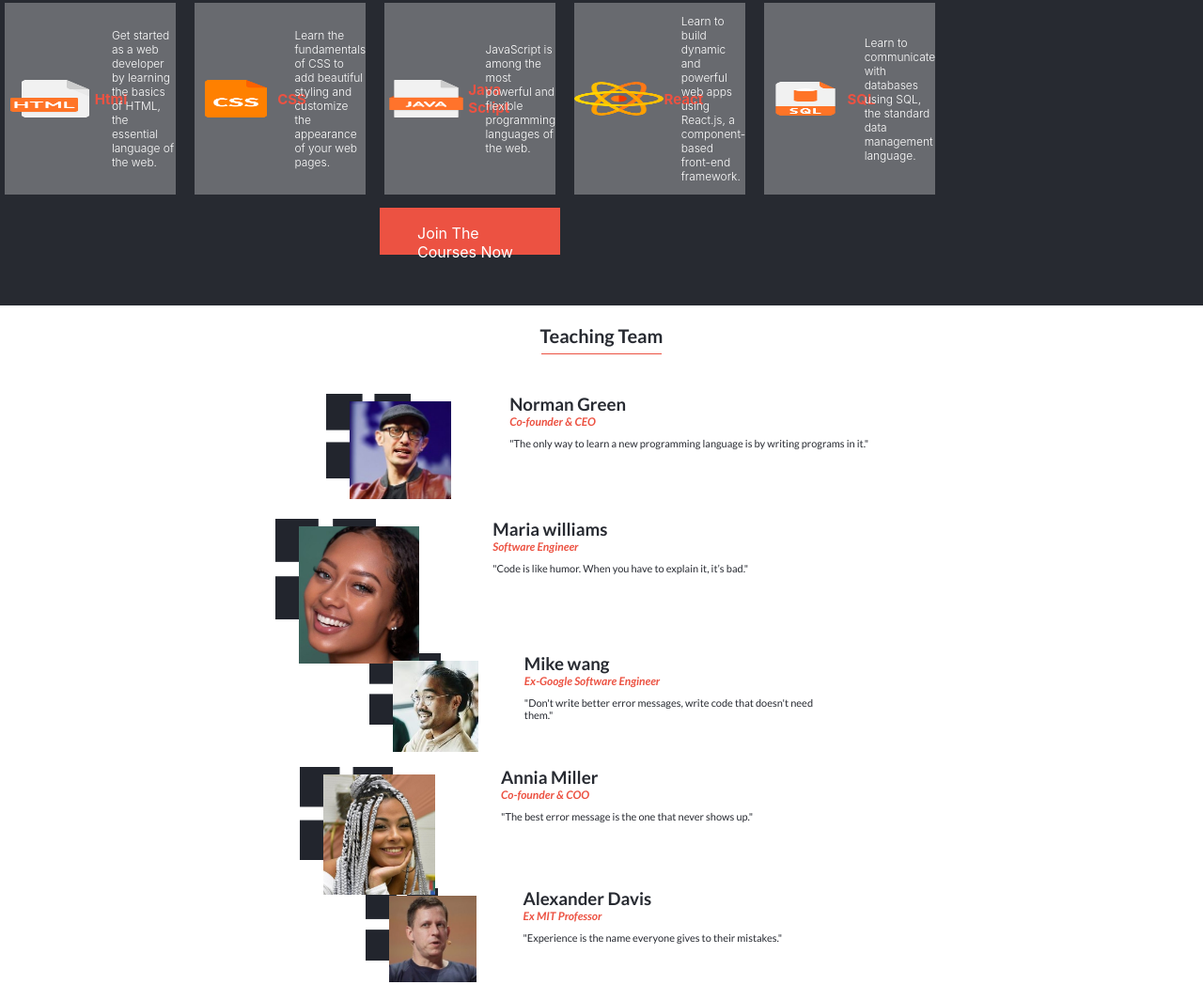
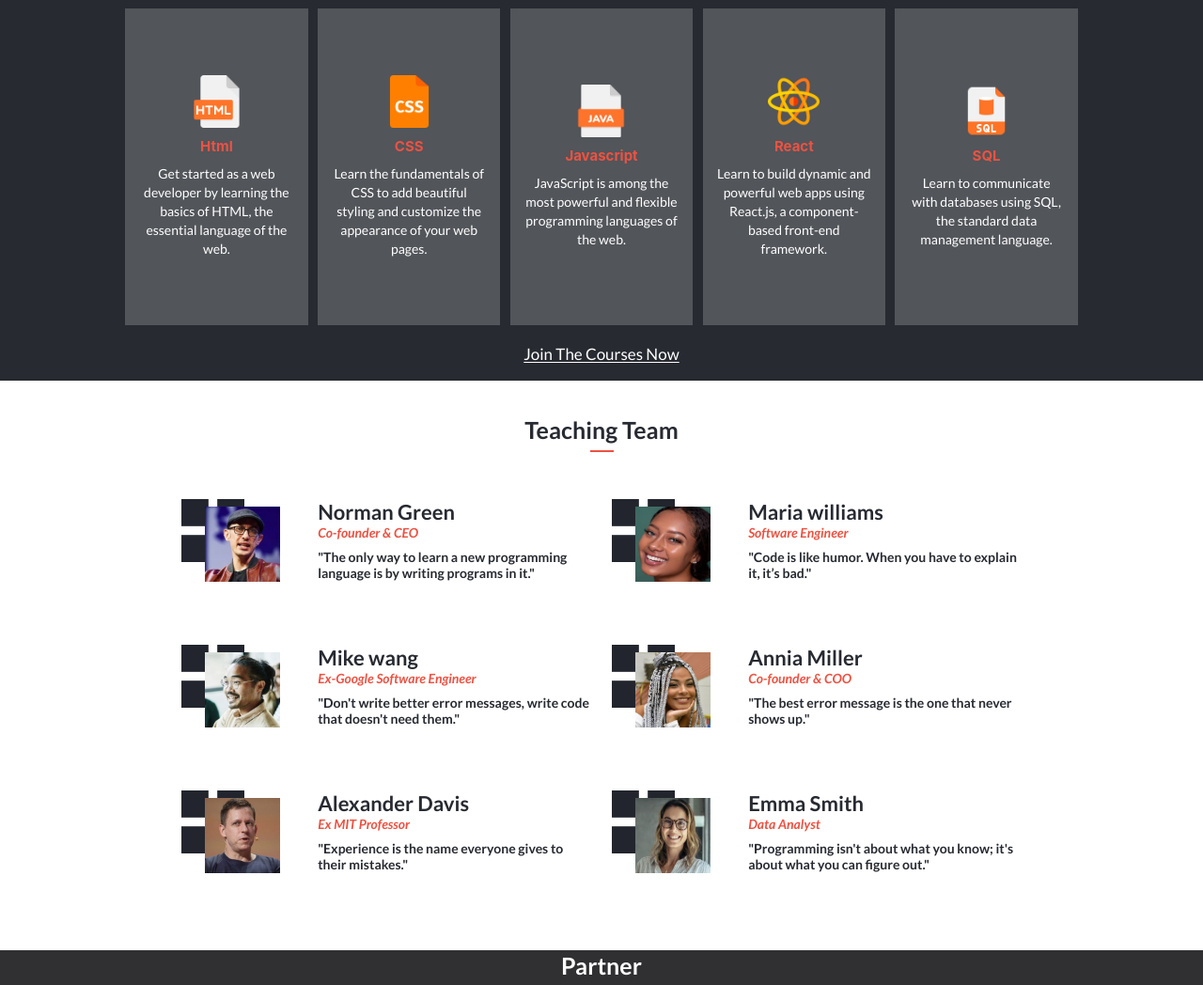
Before and after one commit to TimmyChan99/WebDev_Course, a website: page home.html in a window 1280 px wide. Shown: the part 635-1683 px from the top of the page at 94% size. Drawn offline with Linux system fonts and the light colour scheme.

Commit message:
update HOME page desktop version >> main course, team sections

```diff
--- a/about_style.css
+++ b/about_style.css
@@ -479,6 +479,7 @@ hr {
   .future_classes {
     padding: 4% 0;
   }
+
   .schedules {
     font-size: 17px;
   }
@@ -503,6 +504,7 @@ hr {
   .start_now {
     font-size: 17px;
   }
+
   /* Footer Section */
 
   .partners_section {
--- a/home.html
+++ b/home.html
@@ -86,7 +86,7 @@
             </div>
             <div class="card card3 d_flex_row">
                 <img class="course_icon" src="./images/javascript.png" alt="javascript">
-                <h3 class="course_name">Java<br>Script</h3>
+                <h3 class="course_name">Javascript</h3>
                 <p class="course_info">JavaScript is among the most powerful and flexible programming languages of
                     the web.</p>
             </div>
@@ -113,7 +113,7 @@
         <div class="the_team">
             <div class="teacher_info d_flex_row">
                 <div class="img_container">
-                    <img class="teacher_photo" src="./images/Norman_green.jpg" alt="Norman green">
+                    <img class="teacher_photo" src="./images/Norman_green1.jpg" alt="Norman green">
                 </div>
                 <div class="info d_flex_column">
                     <h3 class="name">Norman Green</h3>
@@ -124,7 +124,7 @@
             </div>
             <div class="teacher_info d_flex_row">
                 <div class="img_container">
-                    <img class="teacher_photo" src="./images/Maria_williams.jpg" alt="Maria williams">
+                    <img class="teacher_photo" src="./images/Maria_williams1.jpg" alt="Maria williams">
                 </div>
                 <div class="info d_flex_column">
                     <h3 class="name">Maria williams</h3>
@@ -135,7 +135,7 @@
             </div>
             <div class="teacher_info d_flex_row">
                 <div class="img_container">
-                    <img class="teacher_photo" src="./images/Mike_wang.jpg" alt="Mike wang">
+                    <img class="teacher_photo" src="./images/Mike_wang1.jpg" alt="Mike wang">
                 </div>
                 <div class="info d_flex_column">
                     <h3 class="name">Mike wang</h3>
@@ -146,7 +146,7 @@
             </div>
             <div class="teacher_info d_flex_row">
                 <div class="img_container">
-                    <img class="teacher_photo" src="./images/Annia_miller.jpg" alt="Annia Miller">
+                    <img class="teacher_photo" src="./images/Annia_miller1.jpg" alt="Annia Miller">
                 </div>
                 <div class="info d_flex_column">
                     <h3 class="name">Annia Miller</h3>
@@ -167,7 +167,7 @@
             </div>
             <div class="teacher_info d_flex_row">
                 <div class="img_container">
-                    <img class="teacher_photo" src="./images/emma_Smith.jpg" alt="Emma Smith">
+                    <img class="teacher_photo" src="./images/emma_Smith1.jpg" alt="Emma Smith">
                 </div>
                 <div class="info d_flex_column">
                     <h3 class="name">Emma Smith</h3>
--- a/home_style.css
+++ b/home_style.css
@@ -137,7 +137,7 @@ hr {
 }
 
 .card {
-  background-color: rgba(255, 255, 255, 0.3);
+  background-color: rgba(255, 255, 255, 0.2);
   width: 95%;
   height: 85px;
   justify-content: space-evenly;
@@ -145,21 +145,25 @@ hr {
 }
 
 .course_icon {
-  width: 10vw;
-  height: 5vh;
+  width: 45px;
+  height: 46px;
 }
 
 .course_name {
   color: #ec5242;
   font-size: 15px;
-  width: 10%;
+  width: 20%;
+  text-align: center;
+  overflow-wrap: break-word;
 }
 
 .course_info {
   color: #fff;
-  font-weight: 300;
+  font-weight: 400;
   font-size: 12px;
   width: 50%;
+  line-height: 15px;
+  font-family: 'Lato', sans-serif;
 }
 
 .course_link {
@@ -170,6 +174,7 @@ hr {
   padding: 17px 40px;
   margin-top: 20px;
   margin-bottom: 30px;
+  font-family: 'Lato', sans-serif;
 }
 
 /* Teaching Team Section */
@@ -327,6 +332,10 @@ footer {
     color: #272a31;
   }
 
+  .logo span {
+    color: #ec5242;
+  }
+
   .navbar {
     list-style: none;
     width: 40vw;
@@ -364,24 +373,123 @@ footer {
   /* Courses Section */
 
   .main_courses {
-    height: 50vh;
+    height: 60vh;
   }
-.card {
-  height: 100%;
-}
+
+  .card {
+    height: 100%;
+    flex-direction: column;
+    justify-content: center;
+  }
 
   .cards_container {
-    grid-template-columns: repeat(5, 15%);
-    grid-template-rows: 20% 60% 20%;
+    grid-template-columns: repeat(5, 16%);
+    grid-template-rows: 20% 95% 20%;
+    justify-content: center;
+    place-items: center;
+    gap: 0;
+    padding-top: 1%;
   }
+
   .section_headline {
     grid-column: 3/4;
+    margin-bottom: 20px;
+  }
+
+  hr {
+    width: 25px;
+    margin-top: 6px;
+    height: 2px;
   }
 
   .card1 {
     grid-column: 1/2;
   }
+
+  .course_icon {
+    width: 55px;
+    height: 56px;
+  }
+
+  .course_name {
+    margin: 10px;
+    text-align: center;
+    width: 70%;
+  }
+
+  .course_info {
+    text-align: center;
+    width: 85%;
+    line-height: 20px;
+    font-weight: 500;
+    font-family: 'Lato', sans-serif;
+    font-size: 14px;
+  }
+
   .course_link {
-    grid-area: 3/3/4/4;
+    grid-area: 3/2/4/5;
+    justify-self: center;
+    align-self: start;
+    background-color: transparent;
+    text-decoration: underline;
+    font-weight: 500;
+    font-size: 17px;
+    padding: 0;
+    text-underline-offset: 2px;
+  }
+
+  /* Teaching Team Section */
+
+  .teaching_team {
+    height: 70vh;
+    padding-top: 20px;
+  }
+
+  .section_title {
+    font-weight: 600;
+    font-size: 25px;
+  }
+
+  .the_team {
+    grid-template-columns: repeat(2, 35vw);
+    grid-template-rows: repeat(3, 130px);
+    align-content: center;
+    justify-content: center;
+    row-gap: 25px;
+    margin-top: 50px;
+  }
+
+  .teacher_info {
+    height: 100%;
+    width: 100%;
+  }
+
+  .name {
+    font-size: 22px;
+    font-weight: 700;
+  }
+
+  .job {
+    font-size: 14px;
+  }
+
+  .quotes {
+    font-size: 14px;
+    font-weight: 600;
+  }
+
+  /* Footer Section */
+
+  footer {
+    height: 20vh;
+  }
+
+  .partners {
+    justify-content: center;
+  }
+
+  .partner_img {
+    width: 5vw;
+    margin-left: 70px;
   }
 }
```
Also changed, not shown: images/Annia_miller1.jpg (added), images/Maria_williams1.jpg (added), images/Mike_wang1.jpg (added), images/Norman_green1.jpg (added), images/emma_Smith1.jpg (added). Lines whose indentation alone changed are shown as unchanged.
